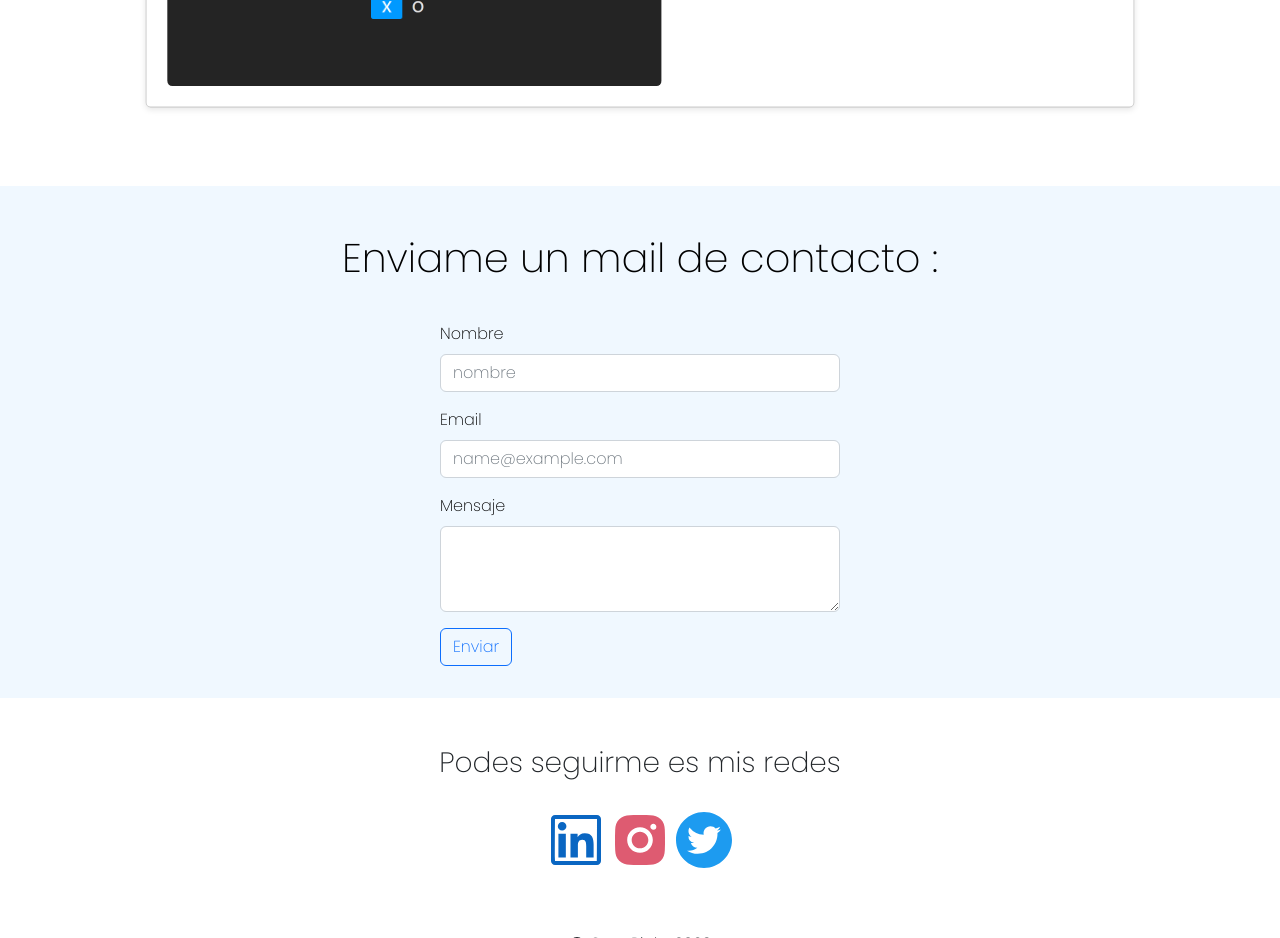
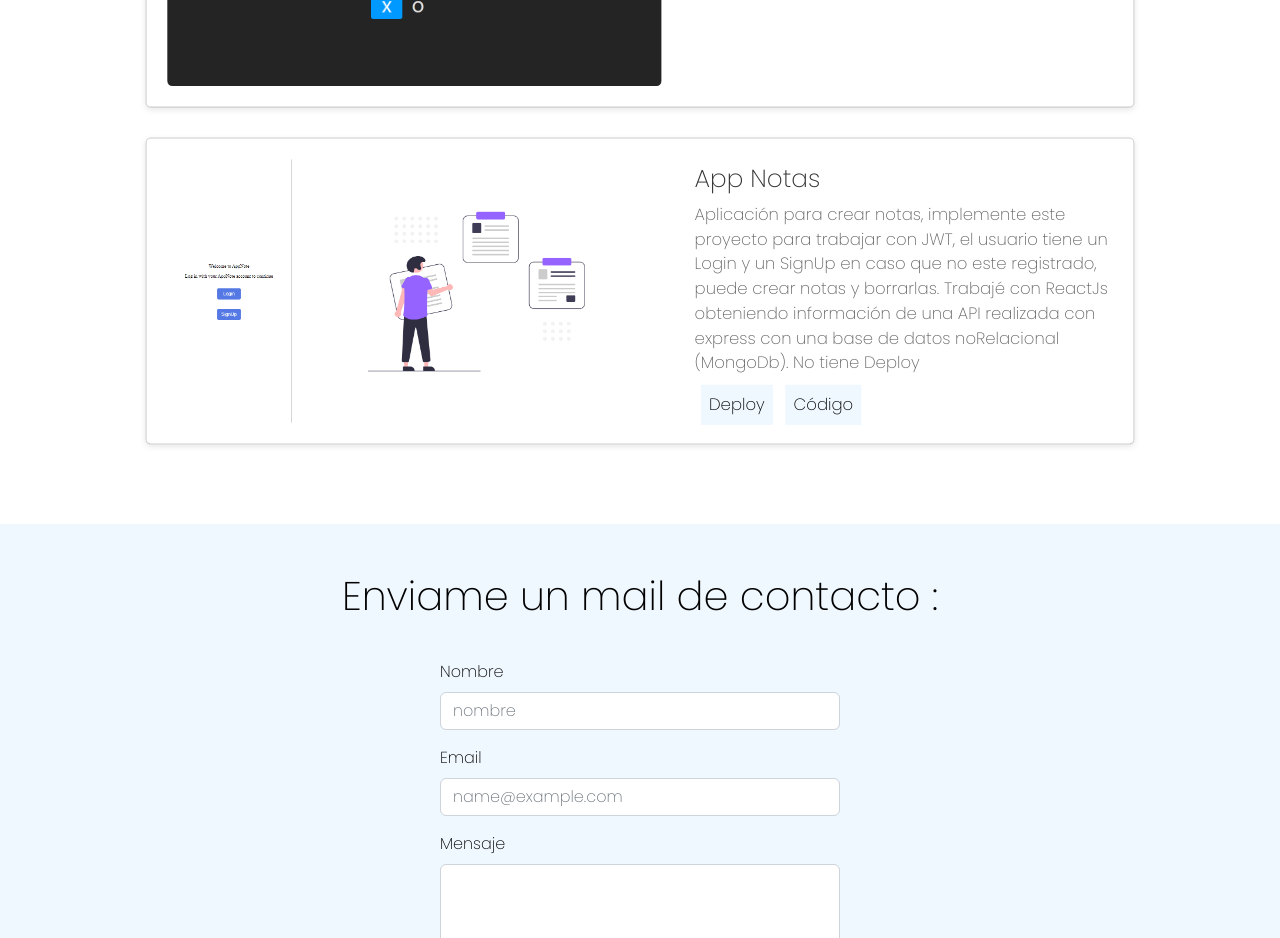
Before and after one commit to EmilioVigil/Portafolio-EmilioVigil, a React (Vite) app: page / in a window 1280 px wide. Shown: the part 3840-4778 px from the top of the page. Built offline with nearby package versions, Linux system fonts and the light colour scheme.

Commit message:
Agregue un nuevo proyecto

```diff
--- a/src/logic/Projects.js
+++ b/src/logic/Projects.js
@@ -2,7 +2,7 @@ import WeatherApp from '../images/WeatherApp.png'
 import pokeApp from '../images/pokeApp.jpg'
 import WineSuply from '../images/WineSuply.jpg'
 import ticTacToe from '../images/tic-tac-toe.png'
-
+import appnotas from '../images/AppNotas.png'
 export const projects = [
     {
         title: 'Wine Supply',
@@ -28,5 +28,12 @@ export const projects = [
         image: ticTacToe,
         deployLink: 'https://tic-tac-toe-kohl-ten.vercel.app/',
         codeLink: 'https://github.com/EmilioVigil/Tic-tac-toe'
+    },
+    {
+        title: 'App Notas',
+        description: 'Aplicación para crear notas, implemente este proyecto para trabajar con JWT, el usuario tiene un Login y un SignUp en caso que no este registrado, puede crear notas y borrarlas. Trabajé con ReactJs obteniendo información de una API realizada con express con una base de datos noRelacional (MongoDb). No tiene Deploy',
+        image: appnotas,
+        deployLink: 'https://github.com/EmilioVigil/AppNotas',
+        codeLink: 'https://github.com/EmilioVigil/AppNotas'
     }
 ]
```
Also changed, not shown: src/images/AppNotas.png (added).
